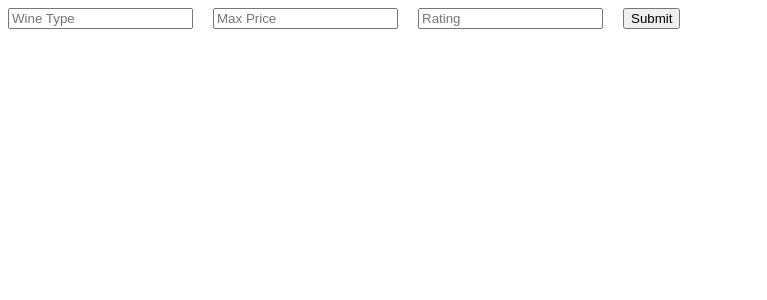
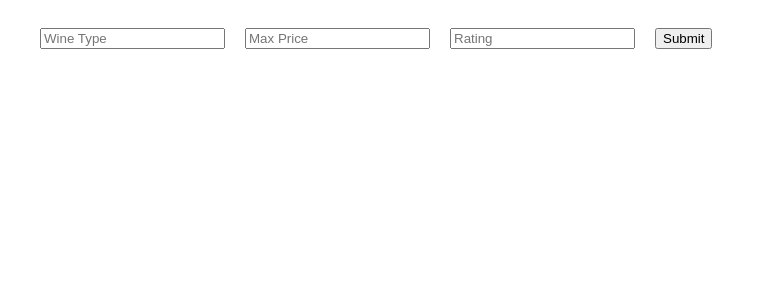
Before and after one commit to maaneesh/Recipes, a React (Vite) app: page / in a window 1280 px wide. Shown: the top 300 px of the page, without its empty margins (0-767 px from the left). Built offline with nearby package versions, Linux system fonts and the light colour scheme.

Commit message:
added style element to webpage

```diff
--- a/src/App.jsx
+++ b/src/App.jsx
@@ -1,5 +1,16 @@
 import { useEffect, useState } from 'react'
 import WineDisplay from './components/WineDisplay'
+
+
+
+
+const webpageStyle = {
+  height: '100%',
+  backgroundColor: "white",
+  margin: "0 auto",
+  maxWidth: "1200px",
+  padding: "20px"
+}
 
 function App() {
 
@@ -45,7 +56,7 @@ function App() {
                     },
                   })
                   const data = await response.json();
-                  setChosen(data.recommendedWines[0]);
+                  setChosen(data.recommendedWines[2]);
                   // setForm({ data: data.recommendedWines[0]});
                   // console.log(data);
 
@@ -56,7 +67,7 @@ function App() {
   }
 
     return (
-      <>
+      <div style={webpageStyle}>
         <form>
           <input type='text' name='type' placeholder='Wine Type' onChange={handleChange} />
           &nbsp; &nbsp; &nbsp;
@@ -68,7 +79,7 @@ function App() {
         </form>
 
         <WineDisplay wine={chosen}/>
-      </>
+      </div>
     )
   }
 
```
